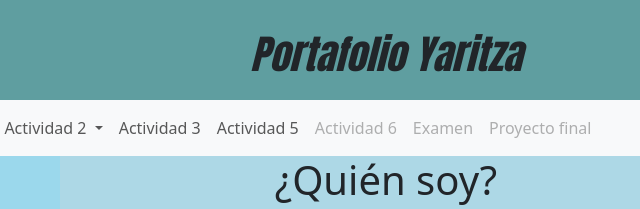
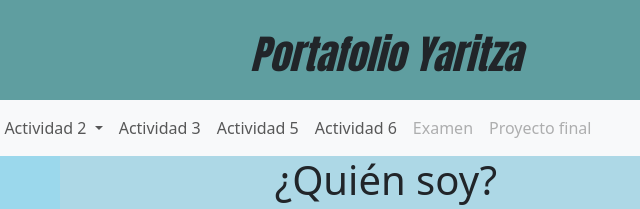
Before and after one commit to YaritzaMarin/zs22010253, a plain HTML site: page index.html in a window 1280 px wide. Shown: the top 209 px of the page, 254-894 px from the left. Drawn offline with nearby package versions, Linux system fonts and the light colour scheme.

Commit message:
Update index.html

```diff
--- a/index.html
+++ b/index.html
@@ -43,7 +43,7 @@
             </li>
               </li>
               <li class="nav-item">
-                <a class="nav-link disabled" aria-disabled="true">Actividad 6</a>
+                <a class="nav-link" href="https://yaritzamarin.github.io/examen/">Actividad 6</a>
               </li>
               <li class="nav-item">
                 <a class="nav-link disabled" aria-disabled="true">Examen</a>
```
